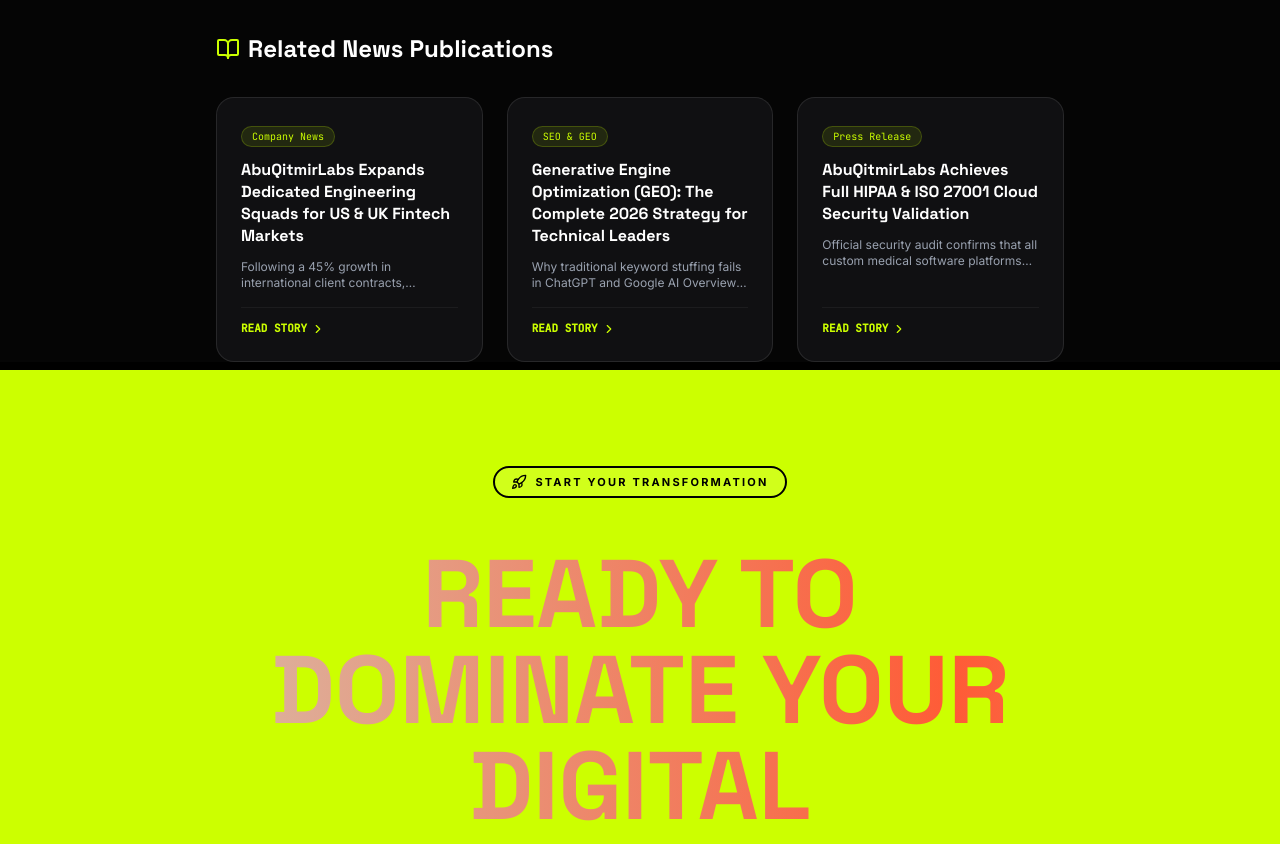
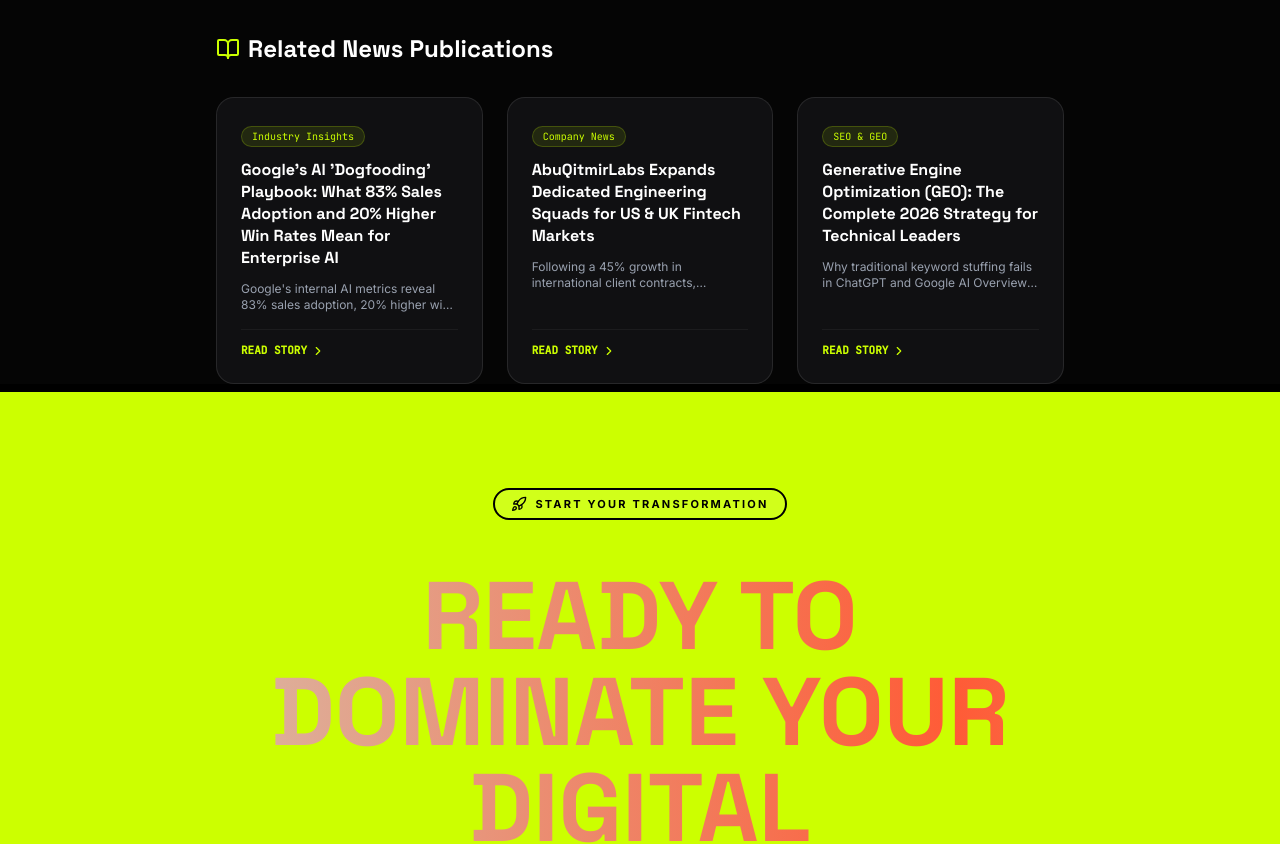
Before and after one commit to abuqitmirshirazalmadani-prog/ABUQITMIRLABS.TECH, a React (Vite) app: page /news/article/ai-rag-framework-launch in a window 1280 px wide. Shown: the part 2280-3124 px from the top of the page. Built offline with nearby package versions, Linux system fonts and the light colour scheme; no server answers; the database is empty; a web font is replaced by a local one.

Commit message:
feat(news): add article on Google's AI dogfooding
Add a new industry insights article covering Google's internal AI adoption metrics and enterprise strategic learnings.

```diff
--- a/server.ts
+++ b/server.ts
@@ -142,6 +142,7 @@
         '/news/all',
         '/news/press-releases',
         '/news/industry-insights',
+        '/news/industry-insights/google-ai-dogfooding-enterprise-results',
         '/local-seo-for-small-business',
         '/local-seo-citation-building',
         '/white-label-local-seo',
--- a/src/pages/news/IndustryInsightsPage.tsx
+++ b/src/pages/news/IndustryInsightsPage.tsx
@@ -28,6 +28,15 @@
   const [dynamicInsights, setDynamicInsights] = useState<any[]>([]);
 
   const defaultInsights = [
+    {
+      id: "google-ai-dogfooding-enterprise-results",
+      title: "Google's AI 'Dogfooding' Playbook: What 83% Sales Adoption and 20% Higher Win Rates Mean for Enterprise AI",
+      author: "Abu Qitmir Mohammad Shiraz Al-Madani",
+      date: "July 25, 2026",
+      topic: "Industry Insights",
+      excerpt: "Google's internal AI metrics reveal 83% sales adoption, 20% higher win rates, and 75% autonomous support resolution. What enterprise leaders can learn from a decade of AI dogfooding.",
+      readTime: "7 min read"
+    },
     {
       id: "generative-engine-optimization-geo-strategy",
       title: "Generative Engine Optimization (GEO): The Complete 2026 Strategy for Technical Leaders",
--- a/src/pages/news/NewsArticlePage.tsx
+++ b/src/pages/news/NewsArticlePage.tsx
@@ -42,6 +42,45 @@
 }
 
 export const staticNewsArticles: NewsArticle[] = [
+  {
+    id: "google-ai-dogfooding-enterprise-results",
+    slug: "google-ai-dogfooding-enterprise-results",
+    title: "Google's AI 'Dogfooding' Playbook: What 83% Sales Adoption and 20% Higher Win Rates Mean for Enterprise AI",
+    type: "industry-insights",
+    category: "Industry Insights",
+    date: "July 25, 2026",
+    author: "Abu Qitmir Mohammad Shiraz Al-Madani",
+    readTime: "7 min read",
+    location: "Karachi, Pakistan",
+    contact: "hello@abuqitmirlabs.tech",
+    excerpt: "Google's internal AI metrics reveal 83% sales adoption, 20% higher win rates, and 75% autonomous support resolution. What enterprise leaders can learn from a decade of AI dogfooding.",
+    content: `# Google's AI 'Dogfooding' Playbook: What 83% Sales Adoption and 20% Higher Win Rates Mean for Enterprise AI
+
+When Google deploys artificial intelligence internally, it operates under a simple mantra: "Dogfooding" — using your own software before asking enterprise clients to buy it. Over the last decade, Google's internal Gemini and Agentic AI rollouts across sales, customer support, and engineering have yielded empirical benchmarks that provide an invaluable blueprint for corporate AI adoption.
+
+## Key Empirical Metrics from Google's Internal AI Adoption
+
+1. **83% Enterprise Sales Adoption**: More than 8 out of 10 enterprise account executives now utilize generative AI for pitch prep, account research, and RFPs.
+2. **20% Higher Deal Win Rates**: Sales teams leveraging Gemini-driven competitive intelligence and real-time deal guidance consistently achieve higher conversion rates.
+3. **75% Autonomous Support Resolution**: Automated support workflows powered by specialized agentic loops resolve three-quarters of complex technical tickets without human intervention.
+
+> "AI adoption is not a technology problem — it is an organizational workflow challenge. When enterprises build AI into the flow of daily work rather than as a separate destination portal, adoption rates skyrocket." — **Abu Qitmir Mohammad Shiraz Al-Madani, Lead Architect**
+
+## The 3 Pillars of Google's AI Dogfooding Strategy
+
+### 1. In-Context Workflow Integration
+Rather than forcing employees into standalone chat interfaces, Google embedded Gemini capabilities directly into Gmail, Docs, Workspace, and internal CRM tools. Frictionless integration drives organic adoption.
+
+### 2. Multi-Agent Autonomous Resolution
+Complex customer support tickets are processed through multi-agent orchestration — where triage, context retrieval, diagnostic verification, and response drafting happen in sub-second automated pipelines.
+
+### 3. Factual Attribution & Lineage
+To eliminate corporate liability from model hallucinations, internal tools enforce strict RAG context limits and source attribution for every generated claim.
+
+## What Enterprise Leaders Must Do in 2026
+
+For CIOs and CTOs navigating generative AI investments, Google's dogfooding results demonstrate that ROI comes from deep workflow embedding rather than speculative LLM experimentation. Partnering with specialized engineering studios to architect custom agentic workflows, private RAG pipelines, and strict compliance layers is the most direct path to enterprise value.`
+  },
   {
     id: "ai-rag-framework-launch",
     slug: "ai-rag-framework-launch",
@@ -370,10 +409,41 @@
   }
 
   const articleSlug = id || article.id || article.slug || '';
-  const currentUrl = `https://www.abuqitmirlabs.tech/news/article/${articleSlug}`;
+  const isGoogleDogfooding = (article.id === 'google-ai-dogfooding-enterprise-results' || id === 'google-ai-dogfooding-enterprise-results');
+  const currentUrl = isGoogleDogfooding
+    ? 'https://www.abuqitmirlabs.tech/news/industry-insights/google-ai-dogfooding-enterprise-results'
+    : `https://www.abuqitmirlabs.tech/news/${article.type || 'article'}/${articleSlug}`;
   const related = allArticles.filter(a => a.title !== article.title).slice(0, 3);
 
-  const articleSchema = {
+  const articleSchema = isGoogleDogfooding ? {
+    "@context": "https://schema.org",
+    "@type": "NewsArticle",
+    "headline": "Google's AI 'Dogfooding' Playbook: What 83% Sales Adoption and 20% Higher Win Rates Mean for Enterprise AI",
+    "description": "Google's internal AI metrics reveal 83% sales adoption, 20% higher win rates, and 75% autonomous support resolution. What enterprise leaders can learn from a decade of AI dogfooding.",
+    "image": "https://www.abuqitmirlabs.tech/images/news/google-ai-dogfooding.jpg",
+    "datePublished": "2026-07-25T10:00:00+05:00",
+    "dateModified": "2026-07-25T10:00:00+05:00",
+    "author": {
+      "@type": "Person",
+      "name": "Abu Qitmir Mohammad Shiraz Al-Madani",
+      "url": "https://www.abuqitmirlabs.tech/about"
+    },
+    "publisher": {
+      "@type": "Organization",
+      "name": "AbuQitmirLabs .TECH",
+      "logo": {
+        "@type": "ImageObject",
+        "url": "https://www.abuqitmirlabs.tech/logo.png"
+      }
+    },
+    "mainEntityOfPage": {
+      "@type": "WebPage",
+      "@id": "https://www.abuqitmirlabs.tech/news/industry-insights/google-ai-dogfooding-enterprise-results"
+    },
+    "keywords": "Google AI, Gemini, AI Adoption, Dogfooding, Enterprise AI, Agentic AI",
+    "articleSection": "Industry Insights",
+    "wordCount": "850"
+  } : {
     "@context": "https://schema.org",
     "@type": "NewsArticle",
     "headline": article.title,
```
